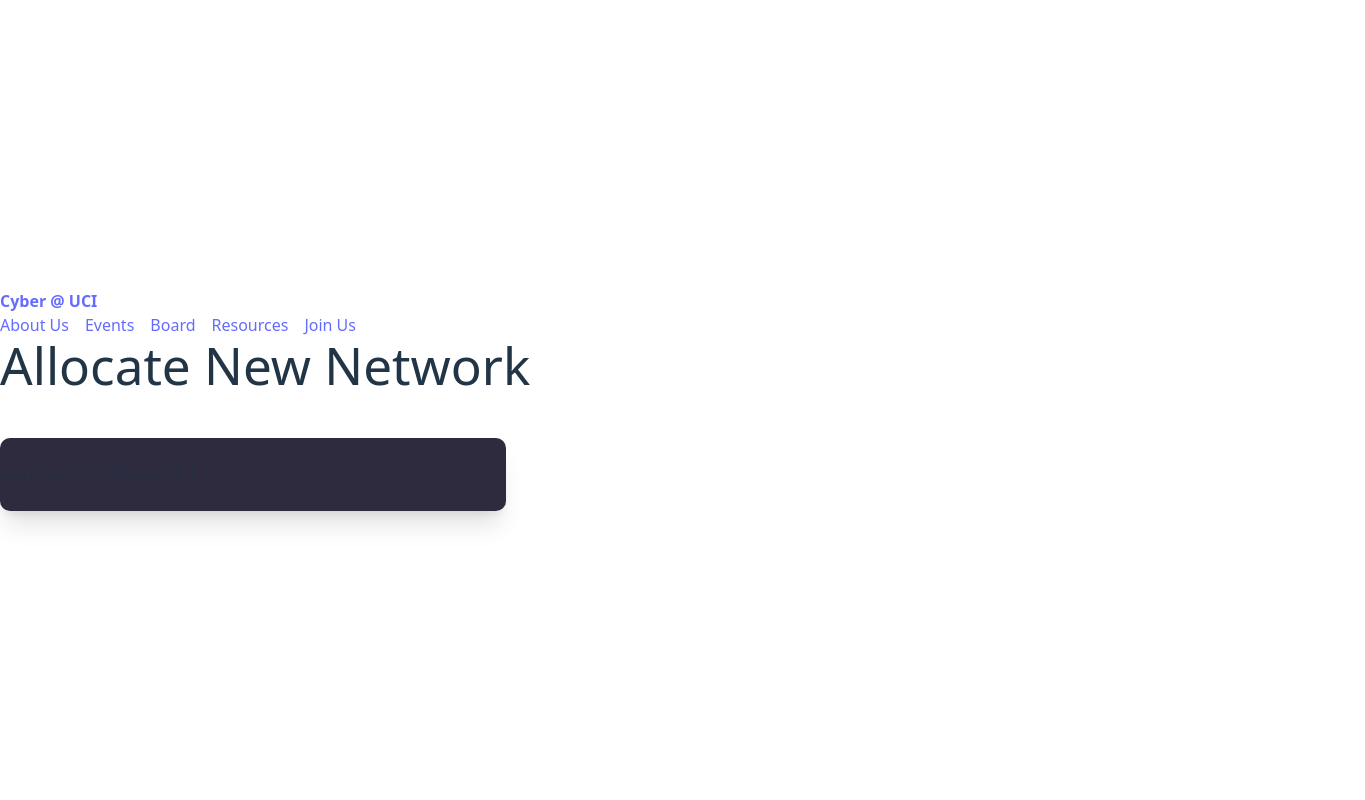
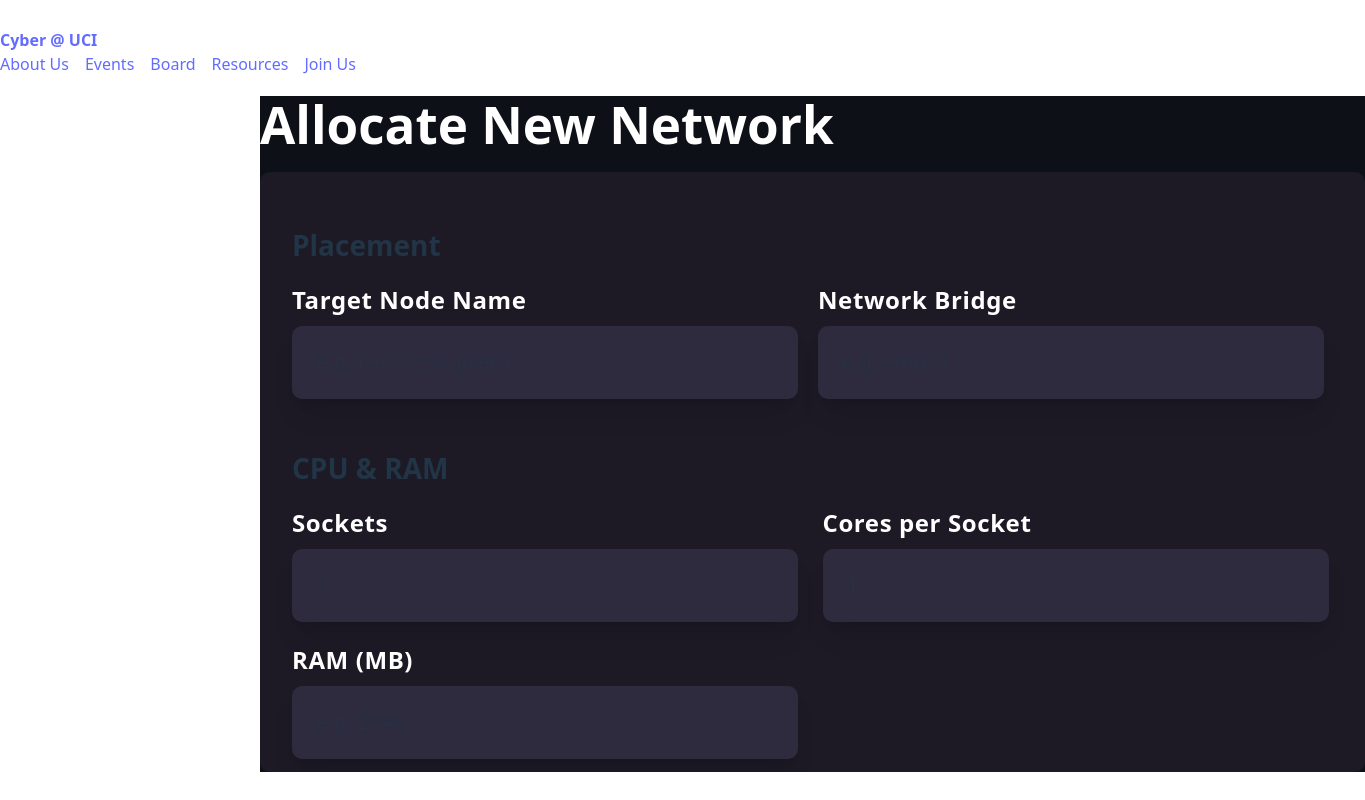
Before and after one commit to padotada/EasyVM_Frontend, a React (Vite) app in the folder easyvm/: page /resources in a window 1280 px wide. Shown: the whole page, 1365 px wide, since content can reach past the window. Built offline with nearby package versions, Linux system fonts and the light colour scheme.

Commit message:
finished the UI for new allocation

```diff
--- a/easyvm/src/components/textbox.tsx
+++ b/easyvm/src/components/textbox.tsx
@@ -1,19 +1,22 @@
 interface textbox {
 	title: string;
 	placeholder: string;
+	type: string;
 }
 
-function textbox({ title, placeholder }: textbox) {
+function textbox({ title, placeholder, type }: textbox) {
 	return (
 		<>
+			<div className="flex flex-col">
 				<h3 className="text-white font-sans text-[24px] font-bold tracking-wide mb-2">
 					{title}
 				</h3>
 				<input
-				type="text"
+					type={type}
 					placeholder={placeholder}
-				className="w-[506px] h-[73px] rounded-[10px] bg-[#2E2B3E] shadow-xl placeholder:text-[20px] placeholder:tracking-wide"
+					className="w-[506px] h-[73px] rounded-[10px] bg-[#2E2B3E] shadow-xl placeholder:text-[20px] placeholder:tracking-wide text-left p-6"
 				/>
+			</div>
 		</>
 	);
 }
--- a/easyvm/src/index.css
+++ b/easyvm/src/index.css
@@ -7,7 +7,7 @@
 
 	color-scheme: light dark;
 	color: rgba(255, 255, 255, 0.87);
-	background-color: #242424;
+	background-color: #0d1117;
 
 	font-synthesis: none;
 	text-rendering: optimizeLegibility;
@@ -41,10 +41,6 @@ button {
 	border-radius: 8px;
 	border: 1px solid transparent;
 	padding: 0.6em 1.2em;
-	font-size: 1em;
-	font-weight: 500;
-	font-family: inherit;
-	background-color: #1a1a1a;
 	cursor: pointer;
 	transition: border-color 0.25s;
 }
--- a/easyvm/src/pages/new_allocation.tsx
+++ b/easyvm/src/pages/new_allocation.tsx
@@ -2,13 +2,112 @@ import React from "react";
 import Textbox from "../components/textbox";
 
 const NewAllocation: React.FC = () => {
+	const placement = [
+		{
+			title: "Target Node Name",
+			placeholder: "e.g. cuci-r730-pve01",
+			type: "text",
+		},
+		{ title: "Network Bridge", placeholder: "e.g. vmbr0", type: "text" },
+	];
+
+	const cpuram = [
+		{ title: "Sockets", placeholder: "1", type: "number" },
+		{ title: "RAM (MB)", placeholder: "e.g. 2048", type: "number" },
+		{ title: "Cores per Socket", placeholder: "1", type: "number" },
+	];
+
+	const cloud = [
+		{ title: "Cloud-Init Username", placeholder: "Username", type: "text" },
+		{
+			title: "Static IP Address",
+			placeholder: "e.g, 192.168.0.0/24",
+			type: "text",
+		},
+		{ title: "Gateway", placeholder: "e.g., 192.168.1.1", type: "text" },
+		{ title: "Cloud-Init Password", placeholder: "Password", type: "text" },
+		{
+			title: "MAC Address",
+			placeholder: "e.g.,  C0:DD:4F:80:AA:A6",
+			type: "text",
+		},
+	];
+
+	const tagsDescriptions = [
+		{
+			title: "VM Tags",
+			placeholder: "e.g., terraform, testing, unix",
+			type: "text",
+		},
+		{ title: "VM Description", placeholder: "Description", type: "text" },
+	];
+
 	return (
-		<div>
-			<h1>Allocate New Network</h1>
-			<Textbox
-				title="Target node name"
-				placeholder="e.g. cuci-r730-pve01"
-			/>
+		<div className="bg-[#0D1117] ml-65">
+			<div>
+				<h1 className="text-white text-[48px] font-bold mb-5 mt-5">
+					Allocate New Network
+				</h1>
+
+				<div className="w-[1105px] h-[600px] bg-[#1D1A26] shadow-5xl rounded-[10px] p-8 overflow-auto">
+					<h2 className="text-[28px] font-bold mb-4 pt-5">Placement</h2>
+					<div className="flex gap-5">
+						{placement.map(({ title, placeholder, type }) => (
+							<Textbox
+								key={title}
+								title={title}
+								placeholder={placeholder}
+								type={type}
+							/>
+						))}
+					</div>
+
+					<h2 className="text-[28px] font-bold mb-4 pt-5 mt-7">CPU & RAM</h2>
+					<div className="flex grid grid-rows-2 grid-flow-col gap-5">
+						{cpuram.map(({ title, placeholder, type }) => (
+							<Textbox
+								key={title}
+								title={title}
+								placeholder={placeholder}
+								type={type}
+							/>
+						))}
+					</div>
+
+					<h2 className="text-[28px] font-bold mb-4 pt-5 mt-7">
+						Cloud-Init Settings
+					</h2>
+					<div className="flex grid grid-rows-3 grid-flow-col gap-5">
+						{cloud.map(({ title, placeholder, type }) => (
+							<Textbox
+								key={title}
+								title={title}
+								placeholder={placeholder}
+								type={type}
+							/>
+						))}
+					</div>
+
+					<h2 className="text-[28px] font-bold mb-4 pt-5 mt-7">
+						Tags and Descriptions
+					</h2>
+					<div className="flex gap-5">
+						{tagsDescriptions.map(({ title, placeholder, type }) => (
+							<Textbox
+								key={title}
+								title={title}
+								placeholder={placeholder}
+								type={type}
+							/>
+						))}
+					</div>
+
+					<button className="w-[268px] h-[82px] rounded-[10px] bg-[#A53D1E] shadow-5xl text-white text-[28px] font-bold font-sans mt-10 mb-5">
+						{" "}
+						Create VM{" "}
+					</button>
+				</div>
+			</div>
 		</div>
 	);
 };
```
Lines whose indentation alone changed are shown as unchanged.
